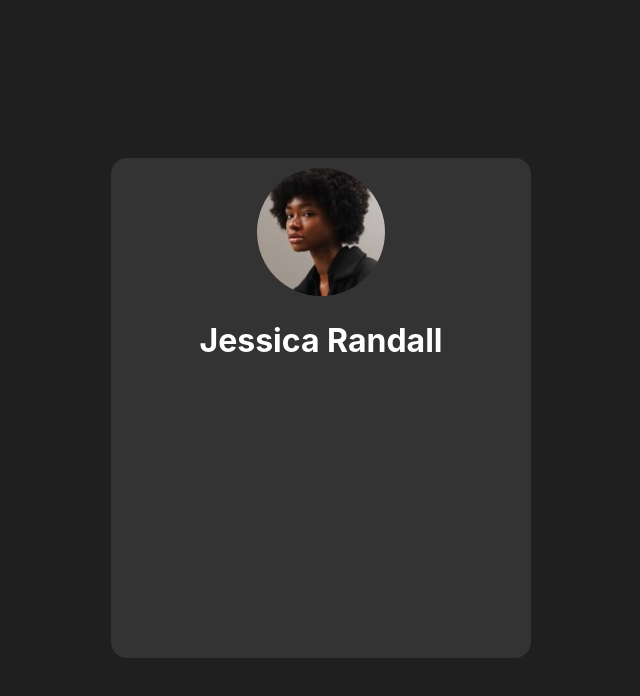
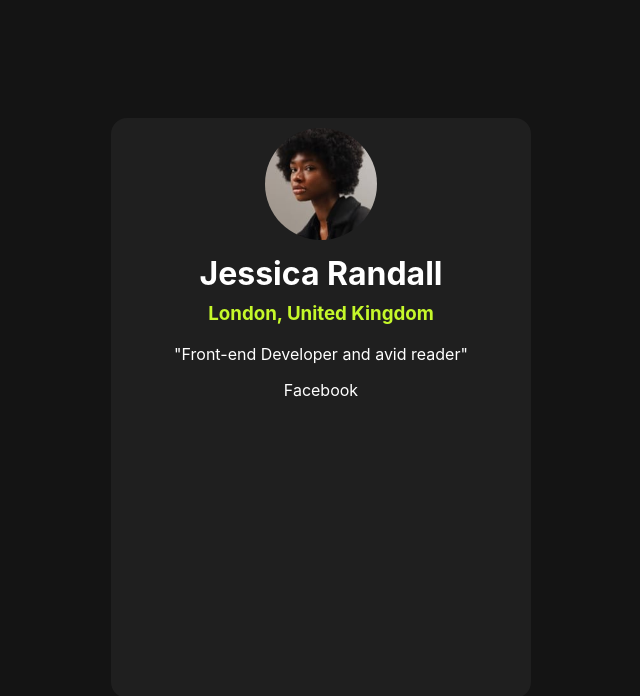
Before and after one commit to harshv5094/social-link-page, a website built with Vite: page index.html in a window 1280 px wide. Shown: the whole page, without its empty margins (319-959 px from the left). Built offline with nearby package versions, Linux system fonts and the light colour scheme.

Commit message:
fix: Fixing color Code

```diff
--- a/index.html
+++ b/index.html
@@ -11,6 +11,11 @@
     <main class="link-container">
       <img src="/avatar-jessica.jpeg" alt="Jessica's Profile Picture">
       <h1>Jessica Randall</h1>
+      <h3>London, United Kingdom</h3>
+
+      <h4>"Front-end Developer and avid reader"</h4>
+
+      <a class="media-button">Facebook</a>
     </main>
   </body>
 </html>
--- a/style.css
+++ b/style.css
@@ -8,9 +8,8 @@
   --off-black: hsl(0, 0%, 8%);
 }
 
-@media only screen and (max-width: 1440px) {
 body {
-    background-color: var(--dark-grey);
+  background-color: var(--off-black);
   height: 100vh;
   color: var(--white);
   display: flex;
@@ -19,19 +18,33 @@
   text-align: center;
 }
 
-  img {
-    border-radius: 50%;
-    width: 8em;
-    height: 8em;
-  }
-
 .link-container {
   width: 25em;
-    height: 30em;
-    background-color: var(--grey);
+  height: 35em;
+  background-color: var(--dark-grey);
   padding: 10px;
   border-radius: 1em;
 }
+
+img {
+  border-radius: 50%;
+  width: 7em;
+  height: 7em;
+}
+
+
+h1 {
+  margin: 0.3em 0em 0em 0em;
+}
+
+h3 {
+  color: var(--green);
+  margin: 0.5em 0em 1em 0em;
+}
+
+h4 {
+  font-weight: normal;
+  margin: 0em 0em 1em 0em;
 }
 
 @media only screen and (max-width: 375px) {
@@ -39,4 +52,9 @@
     width: 20em;
     height: 36em;
   }
+
+  img {
+    width: 6em;
+    height: 6em;
   }
+}
```
Lines whose indentation alone changed are shown as unchanged.
